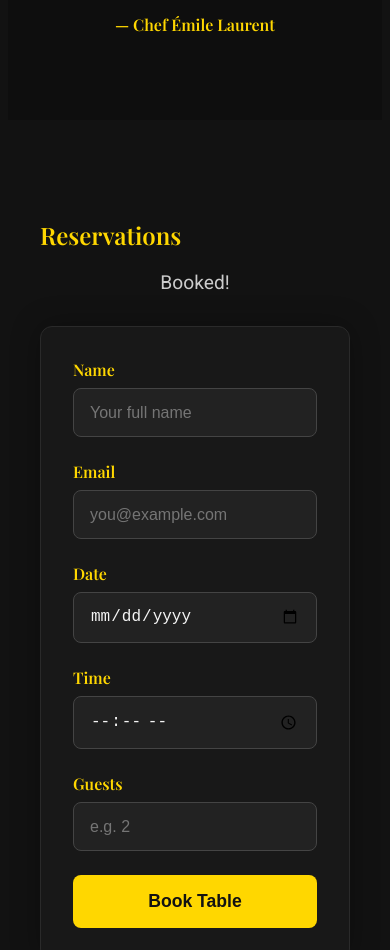
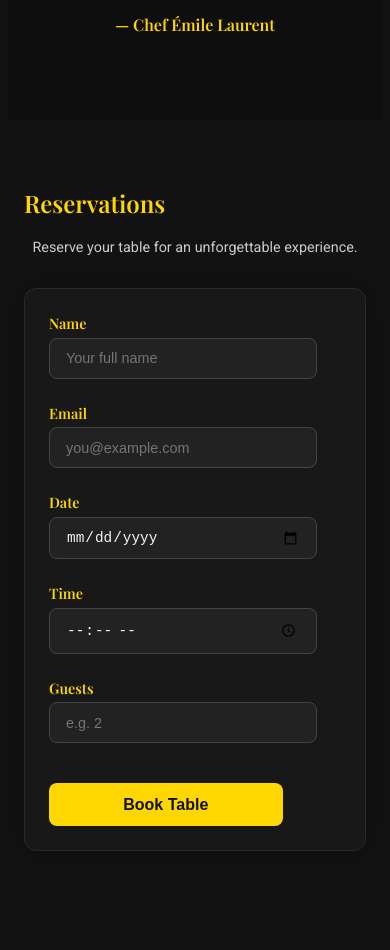
Before and after one commit to ThinHubbins/FredyPortfolio, a plain HTML site: page docs/projects/Restaurant website/Maison.html in a window 390 px wide. Shown: the part 6400-7350 px from the top of the page. Drawn offline with nearby package versions, Linux system fonts and the light colour scheme.

Commit message:
Fredrick-Web-Portfolio

```diff
--- a/docs/projects/Restaurant website/script.js
+++ b/docs/projects/Restaurant website/script.js
@@ -1,5 +1,5 @@
 // Change heading text to "Booked!"
-document.getElementById("reservation-text").textContent = "Booked!";
+
 
 
 document.addEventListener('DOMContentLoaded', () => {
--- a/docs/projects/Restaurant website/style.css
+++ b/docs/projects/Restaurant website/style.css
@@ -998,3 +998,48 @@ button:hover {
     padding: 0 1rem;
   }
 }
+@media (max-width: 400px) {
+    .reservation-intro{
+        font-size: 90%;
+    }
+  #reservations {
+    padding: 3rem 1rem;
+  }
+
+  .reservation-form {
+    padding: 1.5rem;
+    border-radius: 12px;
+  }
+
+  .reservation-form input,
+  .reservation-form select,
+  .reservation-form textarea,
+  .reservation-form button {
+    font-size: 0.9rem;
+    padding: 0.7rem 1rem;
+    width: 80%;
+  }
+
+  .reservation-form label {
+    font-size: 0.9rem;
+    margin-bottom: 0.3rem;
+  }
+
+  .reservation-form button {
+    font-size: 1rem;
+    padding: 0.8rem;
+    margin-top: 1rem;
+  }
+
+  .reservation-form h2 {
+    font-size: 1.6rem;
+    margin-bottom: 1rem;
+  }
+
+  .reservation-form input[type="date"],
+  .reservation-form input[type="time"] {
+    appearance: none;
+    -webkit-appearance: none;
+    font-size: 0.9rem;
+  }
+}
```
